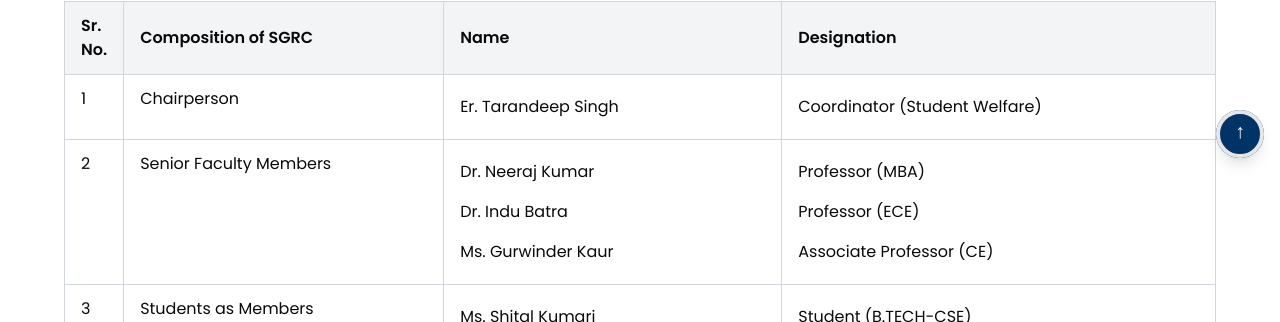
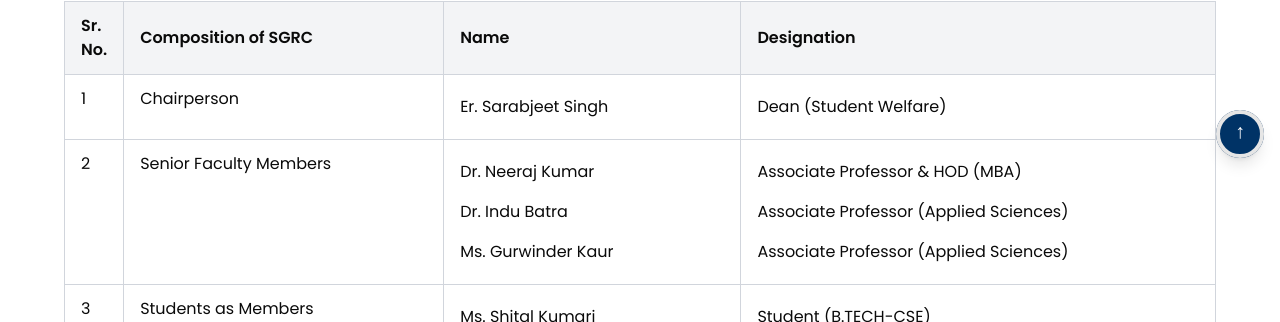
Before and after one commit to sk9644584-hub/sviet-updated, a Next.js app: page /grievance-redressal-committee in a window 1280 px wide. Shown: the part 618-940 px from the top of the page. Built offline with nearby package versions, Linux system fonts and the light colour scheme; no server answers.

Commit message:
edited commeties from footer

```diff
--- a/app/(about)/committee/Members.js
+++ b/app/(about)/committee/Members.js
@@ -33,9 +33,9 @@ export const sgrcData = [
             "Ms. Gurwinder Kaur"
         ],
         designation: [
-            "AssociateProfessor & HOD (MBA)",
+            "Associate Professor & HOD (MBA)",
             "Associate Professor (Applied Sciences)"
-            , "Associate Professor & HOD(Applied Sciences)"
+            , "Assistant Professor & HOD(Applied Sciences)"
         ]
     },
     {
--- a/components/FooterPages/AntiRagging.jsx
+++ b/components/FooterPages/AntiRagging.jsx
@@ -43,17 +43,17 @@ const data =
         },
         {
             srNo: 2,
-            name: "Dr. Ankur Gill",
+            name: "Er. Manik Dhiman",
             designation: "Committee Coordinator"
         },
         {
             srNo: 3,
-            name: "Er. Jarnail Singh",
+            name: "Dr. Vandana",
             designation: "Member"
         },
         {
             srNo: 4,
-            name: "Dr. Hartripat Kaur",
+            name: "Er. Ankur Gill",
             designation: "Member"
         },
         {
--- a/components/FooterPages/Grivence.jsx
+++ b/components/FooterPages/Grivence.jsx
@@ -4,8 +4,8 @@ const data = [
     {
         srNo: 1,
         composition: "Chairperson",
-        members: ["Er. Tarandeep Singh"],
-        designation: ["Coordinator (Student Welfare)"]
+        members: ["Er. Sarabjeet Singh"],
+        designation: ["Dean (Student Welfare)"]
     },
     {
         srNo: 2,
@@ -17,9 +17,9 @@ const data = [
         ],
         designation: [
 
-            "Professor (MBA)",
-            "Professor (ECE)"
-            , "Associate Professor (CE)"
+            "Associate Professor & HOD (MBA)",
+            "Associate Professor (Applied Sciences)"
+            , "Associate Professor (Applied Sciences)"
         ]
     },
     {
--- a/components/FooterPages/InternalComplaintCell.jsx
+++ b/components/FooterPages/InternalComplaintCell.jsx
@@ -4,9 +4,9 @@ export const internationalComplaintData = [
     {
         srNo: 1,
         position: "Presiding Officer",
-        name: "Dr. Khushboo Bansal",
-        Designation: "Professor (AI)",
-        contact: "7837556661"
+        name: "Dr. Vandana",
+        Designation: "AssociateProfessor & HOD(CA)",
+        contact: "9877797457"
     },
     {
         srNo: 2,
@@ -14,7 +14,7 @@ export const internationalComplaintData = [
         name:
             "Er. Jarnail Singh\n\nEr. Shivani Guleria",
         contact: "8437391235\n\n6239138362",
-        Designation: "Associate Professor (CSE)\n\nAssociate Professor (CE)"
+        Designation: "AssistantProfessor & HOD(CSE)\n\nAssistantProfessor & HOD(CE)"
     },
     {
         srNo: 3,
--- a/components/FooterPages/ObcCell.jsx
+++ b/components/FooterPages/ObcCell.jsx
@@ -23,7 +23,7 @@ const data = [
         srNo: 2, name: "Mr. Himanshu Rao", Designation: "Co-Ordinator", Emails: "registrar@sviet.org.in"
     },
     {
-        srNo: 3, name: "Dr. Ankur Gill", Designation: "Member", Emails: "registrar@sviet.org.in"
+        srNo: 3, name: "Er. Ankur Gill", Designation: "Member", Emails: "registrar@sviet.org.in"
     },
     {
         srNo: 4, name: "Mr. Talwinder Singh", Designation: "Member", Emails: "registrar@sviet.org.in"
--- a/components/FooterPages/ScSt.jsx
+++ b/components/FooterPages/ScSt.jsx
@@ -26,7 +26,7 @@ const data = [
         srNo: 2, name: "Mr. Himanshu Rao", Designation: "Co-Ordinator", Emails: "registrar@sviet.org.in"
     },
     {
-        srNo: 3, name: "Dr. Ankur Gill", Designation: "Member", Emails: "registrar@sviet.org.in"
+        srNo: 3, name: "Er. Ankur Gill", Designation: "Member", Emails: "registrar@sviet.org.in"
     },
     {
         srNo: 4, name: "Mr. Talwinder Singh", Designation: "Member", Emails: "registrar@sviet.org.in"
--- a/components/Home/MainNav/Main-Nav.jsx
+++ b/components/Home/MainNav/Main-Nav.jsx
@@ -84,7 +84,7 @@ export function MainNav() {
                                                                                         <li key={subIdx}>
                                                                                             <Link
                                                                                                 href={sub.href}
-                                                                                                className="text-gray-500 text-xs hover:text-[#007bff] block transition-colors"
+                                                                                                className="text-gray-500 text-[0.80rem] hover:text-[#007bff] block transition-colors"
                                                                                             >
                                                                                                 {sub.name}
                                                                                             </Link>
```
